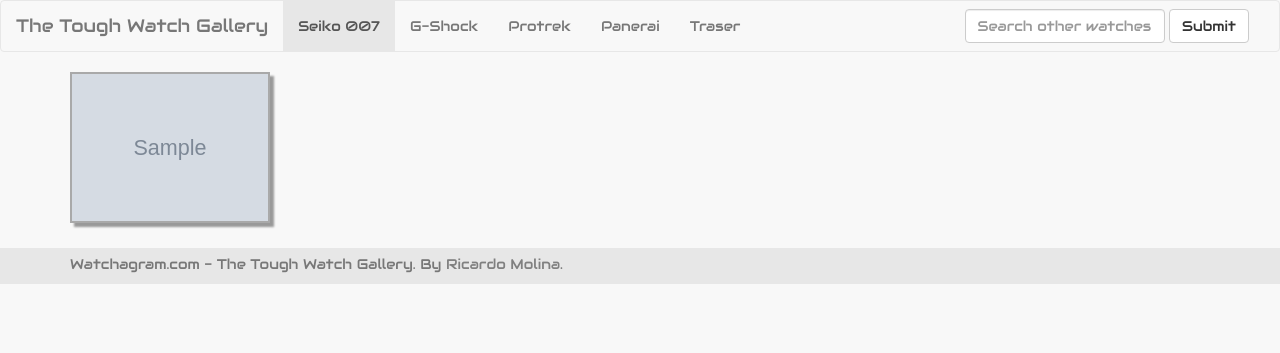
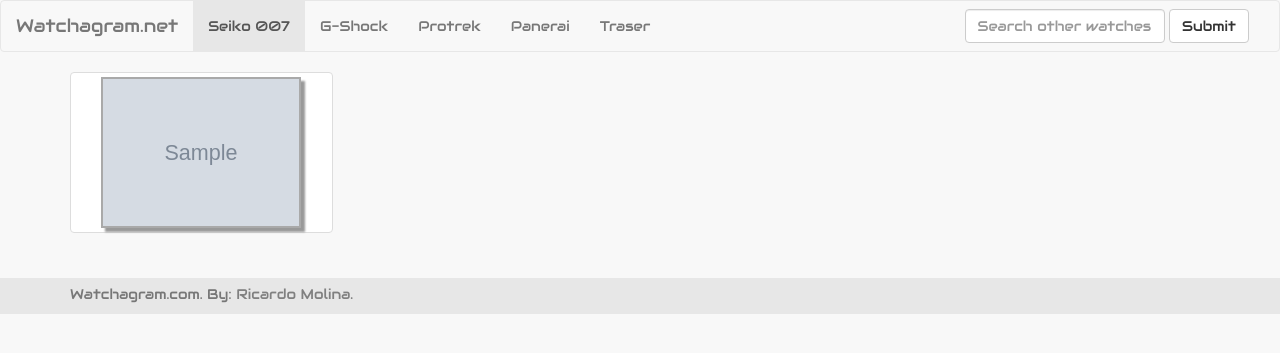
Before and after one commit to Ricardomol/watchgallery, a Flask app: template app/templates/index.html in a window 1280 px wide. Shown: the top 353 px of the page. Run offline with Flask 2, Linux system fonts and the light colour scheme; the template is opened without the code that fills it: most values are stand-ins (such as "Sample title", 1, 10 or a date in 2020); grey boxes marked "Sample" are stand-in pictures; some libraries are stand-ins or nearby versions.

Commit message:
Change the layout. Remove ads.

```diff
--- a/app/templates/base.html
+++ b/app/templates/base.html
@@ -1,10 +1,14 @@
 <html>
   <head>
     {% if title %}
-    <title>{{title}} - The Tough Watch Gallery</title>
+    <title>{{title}} - Watchagram.net</title>
     {% else %}
-    <title>The Tough Watch Gallery</title>
+    <title>Watchagram.net</title>
     {% endif %}
+
+    <meta charset="utf-8">
+    <meta http-equiv="X-UA-Compatible" content="IE=edge">
+    <meta name="viewport" content="width=device-width, initial-scale=1">
 
     <link href="http://netdna.bootstrapcdn.com/bootstrap/3.1.1/css/bootstrap.min.css" rel="stylesheet">
     <script src="http://code.jquery.com/jquery-latest.js"></script>
@@ -12,28 +16,23 @@
     <link href='http://fonts.googleapis.com/css?family=Audiowide' rel='stylesheet' type='text/css'>
     <script async src="//pagead2.googlesyndication.com/pagead/js/adsbygoogle.js"></script>
 
-    <meta name="viewport" content="width=device-width, initial-scale=1.0">
     <style>
         body {
             background-color: #f8f8f8;
             font-family: 'Audiowide', 'cursive';
         }
-        ul {
-            padding:0 0 0 0;
-            margin:0 0 0 0;
-        }
-        ul li.foto {
+        .foto {
             list-style:none;
             margin-bottom:25px;
         }
-        ul li.foto img {
+        .foto img {
             cursor: pointer;
             padding:1px;
             border:1px solid darkgray;
             background-color: darkgray;
             box-shadow: 4px 4px 2px #999999;
         }
-        ul li.foto img:hover {
+        .foto img:hover {
             box-shadow: 5px 5px 3px #999999;
         }
         .controls {
@@ -42,10 +41,6 @@
             font-size:11px;
             padding-top:8px;
             font-weight:bold;
-        }
-        .next {
-            float:right;
-            text-align:right;
         }
 
         #footer a {
@@ -64,7 +59,7 @@
         <span class="sr-only">Toggle navigation</span>
         <span class="icon-bar"></span>
       </button>
-      <a class="navbar-brand" href="/">The Tough Watch Gallery</a>
+      <a class="navbar-brand" href="/">Watchagram.net</a>
     </div>
 
     <div class="collapse navbar-collapse" id="bs-example-navbar-collapse-1">
@@ -91,7 +86,7 @@
 
 <div id="footer" style="background-color:#e7e7e7;">
   <div class="container" style="padding-top:6px;">
-    <p class="text-muted">Watchagram.com - The Tough Watch Gallery. By <a href="http://ricardomol.com" target="_blank">Ricardo Molina</a>.</p>
+    <p class="text-muted">Watchagram.com. By: <a href="http://ricardomol.com" target="_blank">Ricardo Molina</a>.</p>
   </div>
 </div>
 
@@ -133,18 +128,18 @@
             $('#seiko-link').addClass('active');
         }
 
-        (adsbygoogle = window.adsbygoogle || []).push({});
+        $('#search-btn').on('click',function(){
+            var search_term = $('#search-val').val();
+            window.location.href = "/?s="+search_term;
+            return false;
+        });
+    });
 
-        $('li img').on('click',function(){
+    $(document).on('click', '.foto a img', function(){
             var src = $(this).attr('data-src-big');
             var img = '<img src="' + src + '" class="img-responsive"/>';
-
-            var index = $(this).parent('li').index();
             var html = '';
             html += img;
-            html += '<div style="height:25px;clear:both;display:block;">';
-            html += '<a class="controls next" href="'+ (index+2) + '">next &raquo;</a>';
-            html += '<a class="controls previous" href="' + (index) + '">&laquo; prev</a>';
             html += '</div>';
 
             $('#myModal').modal();
@@ -155,55 +150,7 @@
             $('#myModal').on('hidden.bs.modal', function(){
                 $('#myModal .modal-body').html('');
             });
-        });
-
-        $('#search-btn').on('click',function(){
-            var search_term = $('#search-val').val();
-            window.location.href = "/?s="+search_term;
-            return false;
-        });
     });
-
-    $(document).on('click', 'a.controls', function(){
-      var index = $(this).attr('href');
-      var src = $('ul.row li:nth-child('+ index +') img').attr('data-src-big');
-      $('.modal-body img').attr('src', src);
-
-      var newPrevIndex = parseInt(index) - 1;
-      var newNextIndex = parseInt(newPrevIndex) + 2;
-
-      if($(this).hasClass('previous')){
-          $(this).attr('href', newPrevIndex);
-          $('a.next').attr('href', newNextIndex);
-      }else{
-          $(this).attr('href', newNextIndex);
-          $('a.previous').attr('href', newPrevIndex);
-      }
-
-      var total = $('ul.row li').length + 1;
-      //hide next button
-      if(total === newNextIndex){
-          $('a.next').hide();
-      }else{
-          $('a.next').show()
-      }
-      //hide previous button
-      if(newPrevIndex === 0){
-          $('a.previous').hide();
-      }else{
-          $('a.previous').show()
-      }
-
-      return false;
-    });
-
-  (function(i,s,o,g,r,a,m){i['GoogleAnalyticsObject']=r;i[r]=i[r]||function(){
-  (i[r].q=i[r].q||[]).push(arguments)},i[r].l=1*new Date();a=s.createElement(o),
-  m=s.getElementsByTagName(o)[0];a.async=1;a.src=g;m.parentNode.insertBefore(a,m)
-  })(window,document,'script','//www.google-analytics.com/analytics.js','ga');
-
-  ga('create', 'UA-50601331-1', 'watchagram.com');
-  ga('send', 'pageview');
 
 </script>
 
--- a/app/templates/index.html
+++ b/app/templates/index.html
@@ -2,24 +2,28 @@
 
 {% block content %}
     <div class="container">
-        <ul class="row">
+        <div class="row">
             {% set r = range(1, 8) | random %}
             {% for foto in fotos %}
                 {% if loop.index == r %}
-                    <li class="foto col-lg-3 col-md-4 col-sm-6 col-xs-12">
-                        <ins class="adsbygoogle"
-                            style="display:inline-block;width:200px;height:200px"
-                            data-ad-client="ca-pub-5230413285280043"
-                            data-ad-slot="5437576013">
-                        </ins>
-                    </li>
+<!--                     <div class="foto col-lg-3 col-md-4 col-xs-6 thumb">
+                        <a class="thumbnail">
+                            <ins class="adsbygoogle"
+                                style="display:inline-block;width:200px;height:200px;margin-left:25px; margin-top:25px;"
+                                data-ad-client="ca-pub-5230413285280043"
+                                data-ad-slot="5437576013">
+                            </ins>
+                        </a>
+                    </div> -->
                 {% else %}
-                    <li class="foto col-lg-3 col-md-4 col-sm-6 col-xs-12">
-                        <img src="{{foto.thumb_url}}" data-src-big="{{foto.big_url}}" width="200px"/>
-                    </li>
+                    <div class="foto col-lg-3 col-md-4 col-xs-6 thumb">
+                        <a class="thumbnail">
+                            <img class="img-responsive" src="{{foto.thumb_url}}" data-src-big="{{foto.big_url}}" width="200px" alt="">
+                        </a>
+                    </div>
                 {% endif %}
             {% endfor %}
-        </ul>
+        </div>
     </div>
     <div class="modal fade" id="myModal" tabindex="-1" role="dialog" aria-labelledby="myModalLabel" aria-hidden="true">
         <div class="modal-dialog">
--- a/app/views.py
+++ b/app/views.py
@@ -41,7 +41,7 @@ def index():
 		search = SKX
 		print "s ELSE = ", search
 
-	count = 32
+	count = 33
 	fotos = []
 
 	api = InstagramAPI(client_id=CLIENT_ID, client_secret=CLIENT_SECRET)
@@ -58,5 +58,4 @@ def index():
 		media_dicc['big_url'] = media.images['standard_resolution'].url
 		fotos.append(media_dicc)
 
-	return render_template("index.html",
-		        	fotos = fotos)
+	return render_template("index.html", fotos=fotos)
```
